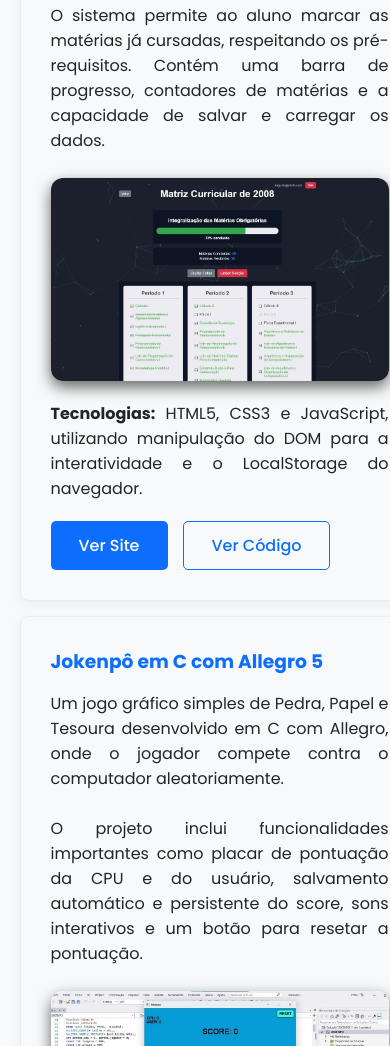
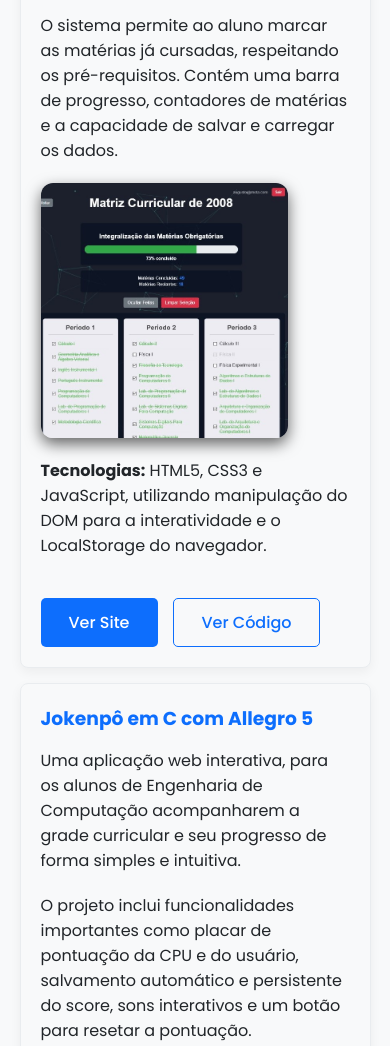
Before and after one commit to augustomotas/Portfolio, a plain HTML site: page index.html in a window 390 px wide. Shown: the part 2714-3760 px from the top of the page. Drawn offline with nearby package versions, Linux system fonts and the light colour scheme.

Commit message:
correcao no layout dos projetos

```diff
--- a/Style.css
+++ b/Style.css
@@ -70,6 +70,7 @@ img {
     width: 90%;
     max-width: 1100px;
     margin: 0 auto;
+
 }
 
 section {
@@ -262,14 +263,22 @@ header nav {
 /* ================================== */
 
 .projetos-grid {
+    /* Mantém a sua configuração de grid, que já está correta */
     max-width: 90%;
     display: grid;
     grid-template-columns: repeat(auto-fit, minmax(400px, 1fr));
     gap: 15px;
-
 }
 
 .card-projeto {
+    /* Transforma o card em um contêiner Flexbox */
+    display: flex;
+    /* Alinha todos os itens internos em uma coluna */
+    flex-direction: column;
+    /* Distribui o espaço, empurrando os botões para o final do card */
+    justify-content: space-between;
+
+    /* Mantém os seus estilos existentes */
     text-align: justify;
     background-color: var(--cor-fundo);
     border: 1px solid var(--cor-borda);
@@ -278,9 +287,15 @@ header nav {
     box-shadow: 0 4px 12px var(--cor-sombra);
     transition: transform 0.3s ease;
     z-index: 2;
+}
+.card-projeto p {
+    margin-bottom: 20px;
+}
+/* Adicione esta regra para garantir que o contêiner dos botões seja empurrado para baixo */
+.card-links {
+    margin-top: auto;
+}
 
-    /* Garante que o card fique na frente das partículas */
-}
 .card-projeto h3{
     text-align: left;
 }
@@ -380,6 +395,30 @@ footer {
 }
 
 @media (max-width: 768px) {
+    .projetos-grid {
+            /* Define o grid com uma única coluna que ocupa 100% da largura disponível */
+            grid-template-columns: 1fr;
+
+            /* Remove a largura máxima para que o grid se adapte à tela */
+            max-width: 100%;
+        }
+
+        .card-projeto {
+            /* Garante que o padding não cause um overflow */
+            padding: 20px;
+        }
+
+        .card-foto {
+            /* Garante que a imagem não "estoure" a largura do card */
+            height: 312px;
+            max-width: 80%;
+        }
+
+        .card-projeto p {
+            /* Remove a justificação do texto para evitar espaçamentos estranhos em telas pequenas */
+            text-align: left;
+        }
+
     .hamburger {
         display: block;
         position: relative;
@@ -438,9 +477,13 @@ footer {
 }
 
 .card-foto {
-    margin-bottom: 20px;
-    box-shadow: 0px 6px 15px rgba(0, 0, 0, 0.6);
-    border-radius: 12px;
+  width: 100%; /* Garante que a imagem ocupe a largura total do card */
+  height: 255px; /* Define uma altura fixa para todas as imagens */
+  object-fit: cover; /* Faz a imagem preencher o espaço sem distorcer, cortando se necessário */
+
+  margin-bottom: 20px; /* Adiciona uma margem na parte inferior da imagem */
+  box-shadow: 0px 6px 15px rgba(0, 0, 0, 0.6); /* Aplica a sombra definida */
+  border-radius: 12px; /* Aplica o arredondamento de borda */
 }
 
 #Tech{
--- a/index.html
+++ b/index.html
@@ -104,14 +104,12 @@
                 Computação acompanharem a grade curricular e seu progresso de
                 forma simples e intuitiva.
               </p>
-              <br />
               <p>
                 O sistema permite ao aluno marcar as matérias já cursadas,
                 respeitando os pré-requisitos. Contém uma barra de progresso,
                 contadores de matérias e a capacidade de salvar e carregar os
                 dados.
               </p>
-              <br />
               <div>
                 <img
                   src="Imagens/academico.jpg"
@@ -144,18 +142,19 @@
               <h3>Jokenpô em C com Allegro 5</h3>
 
               <p>
-                Um jogo gráfico simples de Pedra, Papel e Tesoura desenvolvido
+                Uma aplicação web interativa, para os alunos de Engenharia de
+                Computação acompanharem a grade curricular e seu progresso de
+                forma simples e intuitiva.
+              </p>
+              <!--- jogo gráfico simples de Pedra, Papel e Tesoura desenvolvido
                 em C com Allegro, onde o jogador compete contra o computador
-                aleatoriamente.
-              </p>
-              <br />
+                aleatoriamente.-->
               <p>
                 O projeto inclui funcionalidades importantes como placar de
                 pontuação da CPU e do usuário, salvamento automático e
                 persistente do score, sons interativos e um botão para resetar a
                 pontuação.
               </p>
-              <br />
               <div>
                 <img
                   src="Imagens/jokenpo.jpg"
@@ -192,12 +191,10 @@
                 que deve desviar de obstáculos, com pontuação baseada no número
                 de obstáculos ultrapassados.
               </p>
-              <br />
               <p>
                 O projeto inclui inicialização de janela, renderização de
                 objetos 2D e controle de eventos do teclado.
               </p>
-              <br />
               <div>
                 <img
                   src="Imagens/flappy.jpg"
@@ -209,7 +206,6 @@
               <p id="Tech">
                 <strong>Tecnologias:</strong> C++, OpenGL, GLEW, GLFW, GLU.
               </p>
-              <br />
               <div class="card-links">
                 <a
                   href="https://youtu.be/-CEipHn2alI"
```
